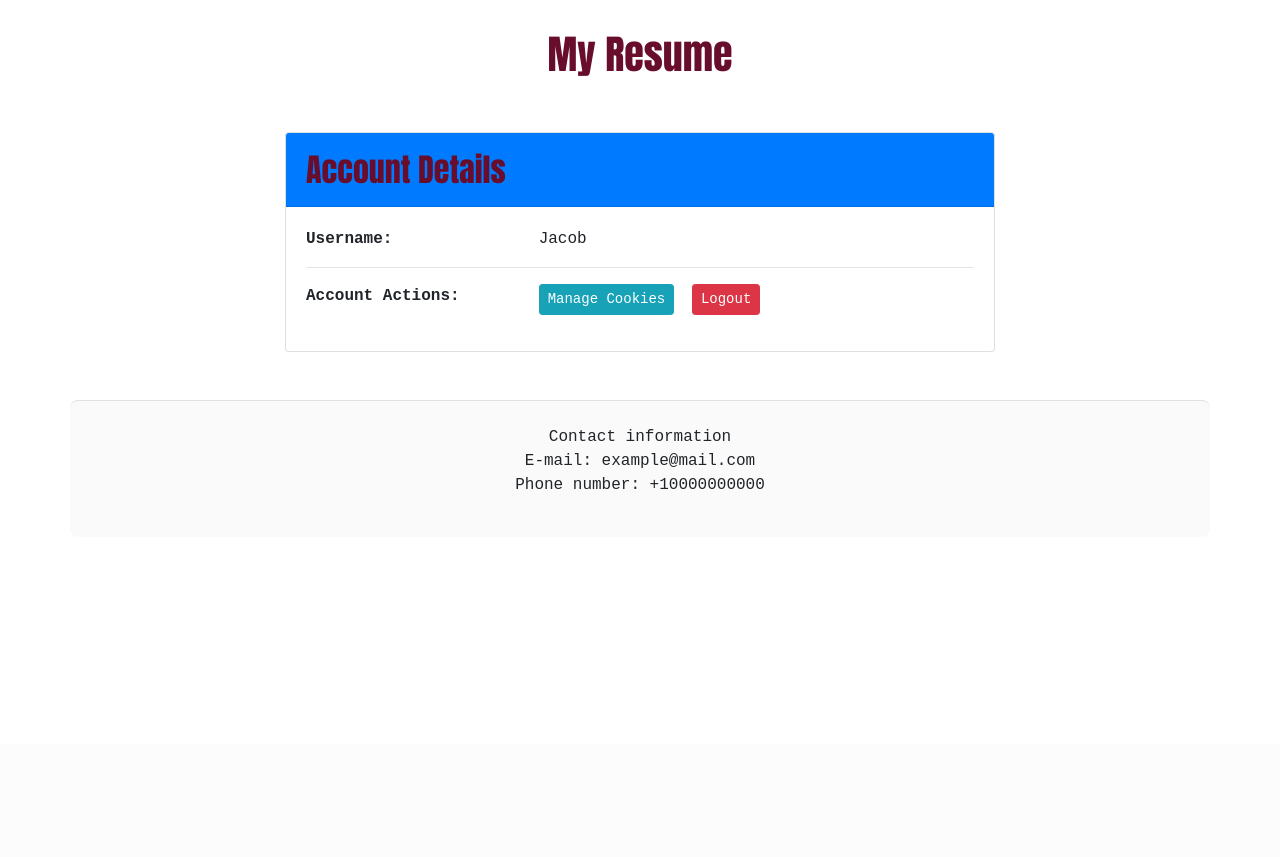
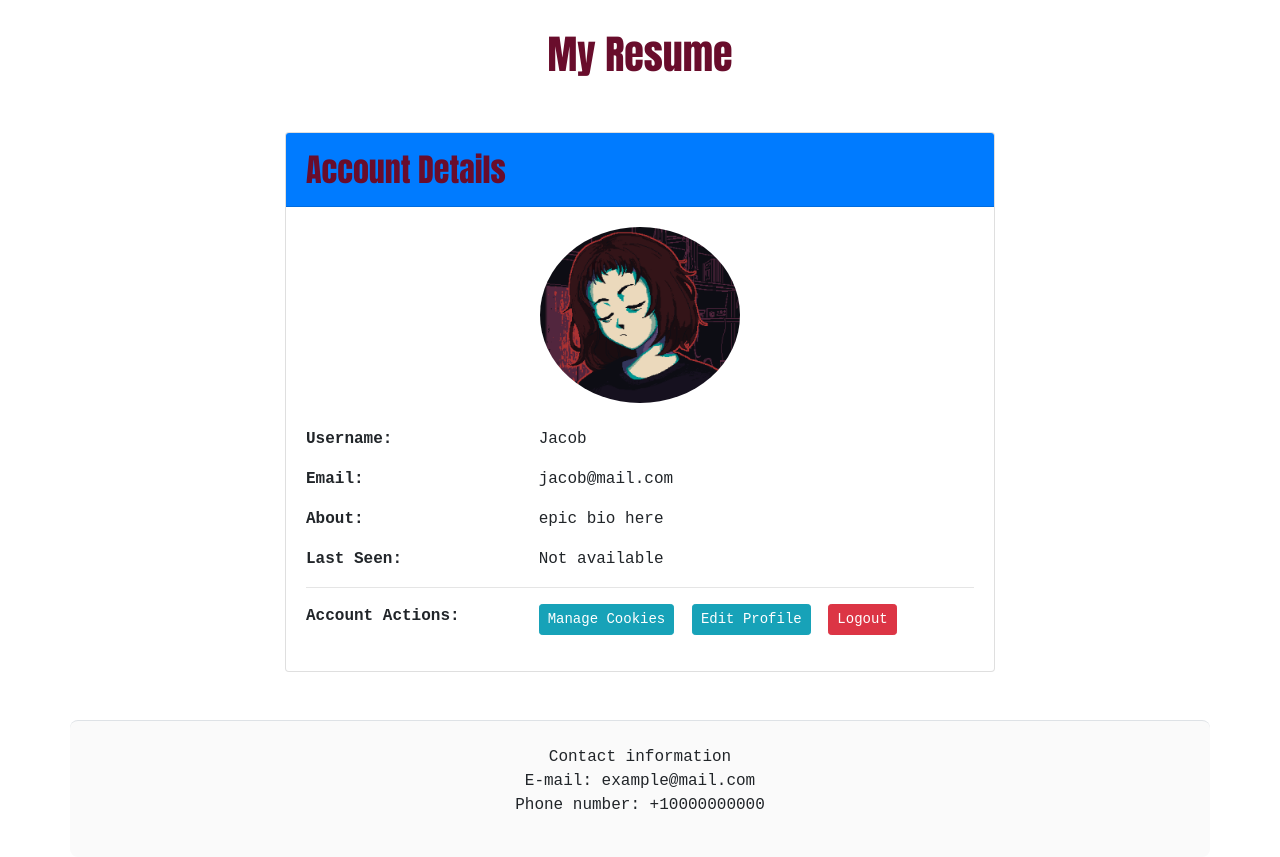
Before and after one commit to SvanidzeKakha/flask-app-lab, a Flask app: page /users/account in a window 1280 px wide. Shown: the part 56-913 px from the top of the page. Before the commit the page ends 545 px from the top, so only its background shows below. Run offline with Flask 3, Linux system fonts and the light colour scheme; a user stored in the database is signed in; some libraries are stand-ins or nearby versions.

Commit message:
added profile edit to users

```diff
--- a/app/users/__init__.py
+++ b/app/users/__init__.py
@@ -1,5 +1,8 @@
 from flask import Blueprint
 
-users_bp = Blueprint("users", __name__, url_prefix="/users", template_folder="templates/users")
+users_bp = Blueprint("users", __name__,
+                    url_prefix="/users",
+                    static_folder="static",
+                    template_folder="templates/users")
 
 from . import views
--- a/app/users/forms.py
+++ b/app/users/forms.py
@@ -33,3 +33,19 @@ class LoginForm(FlaskForm):
         DataRequired()
     ])
     submit = SubmitField('Login')
+
+class UpdateAccountForm(FlaskForm):
+    username = StringField('Username', validators=[
+        DataRequired(), Length(min=2, max=20)
+    ])
+    email = StringField('Email', validators=[
+        DataRequired(), Email()
+    ])
+    about_me = StringField('About Me', validators=[
+        Length(max=200)
+    ])
+    password = PasswordField('New Password', validators=[
+        Length(min=6), EqualTo('confirm_password', message='Passwords must match')
+    ])
+    confirm_password = PasswordField('Confirm New Password')
+    submit = SubmitField('Update')
--- a/app/users/models.py
+++ b/app/users/models.py
@@ -1,5 +1,6 @@
 from app import db, login_manager, bcrypt
 from flask_login import UserMixin
+from datetime import datetime
 
 @login_manager.user_loader
 def user_loader(user_id):
@@ -13,6 +14,9 @@ class User(db.Model, UserMixin):
     id = db.Column(db.Integer, primary_key=True)
     username = db.Column(db.String(20), nullable=False)
     email = db.Column(db.String(120), unique=True, nullable=False)
+    image_file = db.Column(db.String(20), nullable=True, default='default.jpg')
+    about_me = db.Column(db.Text, nullable=True)
+    last_seen = db.Column(db.DateTime, default=datetime.utcnow)
     password = db.Column(db.String(60), nullable=False)
 
     def get_id(self):
--- a/app/users/templates/users/account.html
+++ b/app/users/templates/users/account.html
@@ -1,5 +1,4 @@
 {% extends "base.html" %}
-
 {% block content %}
 <div class="container mt-5">
     <div class="row justify-content-center">
@@ -9,25 +8,52 @@
                     <h2 class="mb-0">Account Details</h2>
                 </div>
                 <div class="card-body">
+                    <div class="text-center mb-4">
+                        <img src="{{ url_for('users.static', filename='profile_pics/default.jpg') }}"
+                             alt="Profile Picture"
+                             class="rounded-circle img-fluid"
+                             style="max-width: 200px; max-height: 200px; object-fit: cover;">
+                    </div>
+
                     <div class="row mb-3">
                         <div class="col-md-4 font-weight-bold">Username:</div>
-                        <div class="col-md-8">{{ username }}</div>
+                        <div class="col-md-8">{{ current_user.username }}</div>
+                    </div>
+
+                    <div class="row mb-3">
+                        <div class="col-md-4 font-weight-bold">Email:</div>
+                        <div class="col-md-8">{{ current_user.email }}</div>
+                    </div>
+                    <div class="row mb-3">
+                        <div class="col-md-4 font-weight-bold">About:</div>
+                        <div class="col-md-8">{{ current_user.about_me }}</div>
+                    </div>
+                    <div class="row mb-3">
+                        <div class="col-md-4 font-weight-bold">Last Seen:</div>
+                        <div class="col-md-8">
+                            {% if current_user.last_seen %}
+                                {{ current_user.last_seen.strftime('%Y-%m-%d %H:%M:%S') }}
+                            {% else %}
+                                Not available
+                            {% endif %}
+                        </div>
                     </div>
 
                     <hr>
-
                     <div class="row mb-3">
                         <div class="col-md-4 font-weight-bold">Account Actions:</div>
                         <div class="col-md-8">
                             <a href="{{ url_for('users.get_profile') }}" class="btn btn-info btn-sm mr-2">
                                 Manage Cookies
                             </a>
+                            <a href="{{ url_for('users.edit_profile')}}" class="btn btn-info btn-sm mr-2">
+                                Edit Profile
+                            </a>
                             <a href="{{ url_for('users.logout') }}" class="btn btn-danger btn-sm">
                                 Logout
                             </a>
                         </div>
                     </div>
-
                     {% with messages = get_flashed_messages(with_categories=true) %}
                         {% if messages %}
                             {% for category, message in messages %}
--- a/app/users/views.py
+++ b/app/users/views.py
@@ -1,8 +1,8 @@
 from . import users_bp
 from flask import render_template, request, redirect, url_for, make_response, session, flash
 from datetime import timedelta, datetime
-from .forms import RegisterForm, LoginForm
-from .models import User, hash_pass
+from .forms import RegisterForm, LoginForm, UpdateAccountForm
+from .models import User
 from app import db, bcrypt
 from flask_login import login_user, current_user, logout_user, login_required
 
@@ -19,7 +19,7 @@ def set_color_scheme(scheme):
 from flask_login import login_required, current_user
 
 @users_bp.route("/profile", methods=['GET', 'POST'])
-@login_required  # Add this decorator
+@login_required
 def get_profile():
     username_value = current_user.username
     cookies = request.cookies
@@ -44,11 +44,62 @@ def get_profile():
             return resp
 
     return render_template("profile.html", username=username_value, cookies=cookies, color_scheme=color_scheme)
+@users_bp.route('/edit_profile', methods=['GET', 'POST'])
+@login_required
+def edit_profile():
+    form = UpdateAccountForm()
 
-@users_bp.route('/account')
+    # Populate the form with current user's data
+    if request.method == 'GET':
+        form.username.data = current_user.username
+        form.email.data = current_user.email
+        form.about_me.data = current_user.about_me
+
+    if form.validate_on_submit():
+        # Update the user's profile
+        current_user.username = form.username.data
+        current_user.email = form.email.data
+        current_user.about_me = form.about_me.data
+
+        # If password is provided, update it as well
+        if form.password.data:
+            hashed_password = bcrypt.generate_password_hash(form.password.data).decode('utf-8')
+            current_user.password = hashed_password
+
+        db.session.commit()
+        flash('Your account has been updated!', 'success')
+        return redirect(url_for('users.account'))
+
+    return render_template('edit_profile.html', form=form)
+@users_bp.route('/account', methods=['GET', 'POST'])
 @login_required
 def account():
-    return render_template('account.html', title='Account', username=current_user.username)
+    form = UpdateAccountForm()
+
+    if form.validate_on_submit():
+        # Update the user's profile details
+        current_user.username = form.username.data
+        current_user.email = form.email.data
+        current_user.about_me = form.about_me.data
+        current_user.last_seen = datetime.utcnow()
+
+        # Update password if provided
+        if form.password.data:
+            hashed_password = bcrypt.generate_password_hash(form.password.data).decode('utf-8')
+            current_user.password = hashed_password
+
+        db.session.commit()
+        flash('Your account has been updated!', 'success')
+        return redirect(url_for('users.account'))
+
+    elif request.method == 'GET':
+        # Pre-populate the form with current user's details
+        form.username.data = current_user.username
+        form.email.data = current_user.email
+        form.about_me.data = current_user.about_me
+
+    return render_template('account.html', title='Account', form=form)
+
 
 @users_bp.route('/all_users')
 @login_required
--- a/requirements.txt
+++ b/requirements.txt
@@ -19,6 +19,7 @@ Jinja2==3.1.4
 Mako==1.3.6
 MarkupSafe==3.0.1
 packaging==24.1
+pillow==11.0.0
 python-dotenv==1.0.1
 SQLAlchemy==2.0.36
 typing_extensions==4.12.2
```
Also changed, not shown: app/users/templates/users/edit_profile.html (added, +24 -0 lines), migrations/versions/97c8be6aa699_added_image_file_to_user.py (added, +32 -0 lines), migrations/versions/a9daccad0244_added_last_seen_and_about_to_user.py (added, +34 -0 lines), app/users/static/profile_pics/default.jpg (added), instance/data.sqlite.
